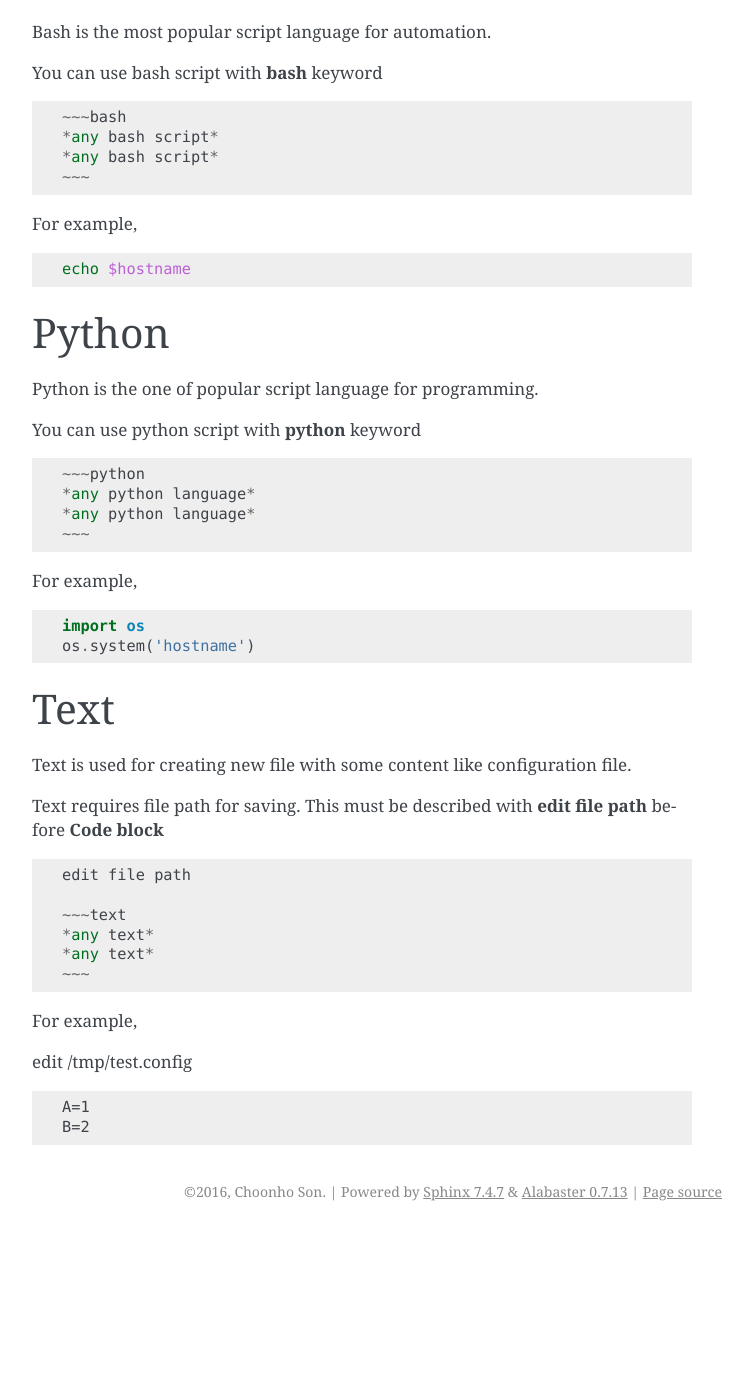
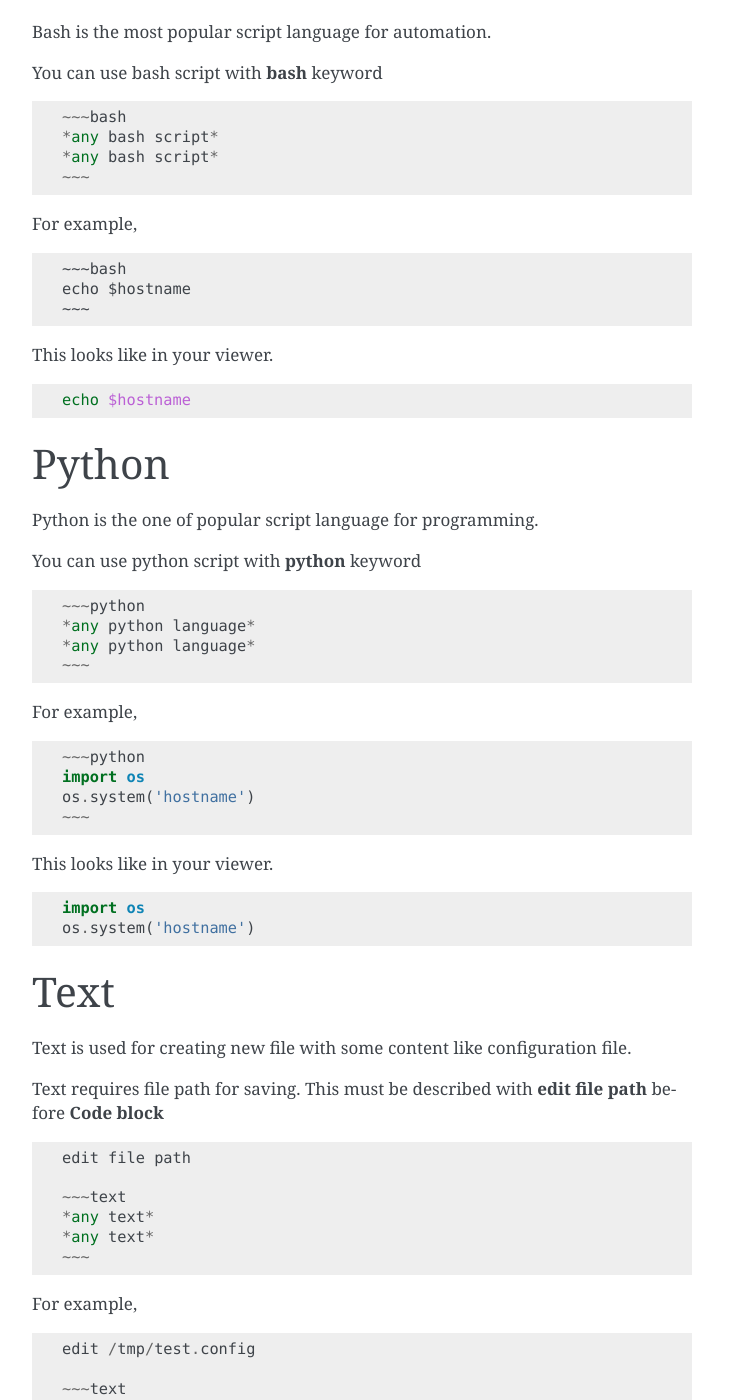
Before and after one commit to pyengine/jeju, a Sphinx documentation site: the page built from docs/user_guide.md, in a window 1280 px wide and 1400 px high, scrolled down 337 px. Shown: the whole window, without its empty margins (388-1141 px from the left). Built offline with Sphinx 7.4.7, drawn with Linux system fonts in a browser that asks for light colours; before the commit the page ends 1568 px from its top, so only the background shows below that; some of the changed text lies outside the part shown.

Commit message:
Update user guide
Signed-off-by: Choonho Son <choonho.son@gmail.com>

`````diff
--- a/docs/user_guide.md
+++ b/docs/user_guide.md
@@ -32,10 +32,17 @@ You can use bash script with **bash** keyword
 
 For example,
 
+````
 ~~~bash
 echo $hostname
 ~~~
+````
 
+This looks like in your viewer.
+
+~~~bash
+echo $hostname
+~~~
 
 ## Python
 
@@ -52,12 +59,21 @@ You can use python script with **python** keyword
 
 For example,
 
+````
+~~~python
+import os
+os.system('hostname')
+~~~
+````
+
+This looks like in your viewer.
+
 ~~~python
 import os
 os.system('hostname')
 ~~~
 
-## Text
+# Text
 
 Text is used for creating new file with some content like configuration file.
 
@@ -74,9 +90,20 @@ edit file path
 
 For example,
 
+````
 edit /tmp/test.config
 
 ~~~text
 A=1
 B=2
 ~~~
+````
+
+This looks like
+
+edit /tmp/test.config
+
+~~~text
+A=1
+B=2
+~~~
`````
